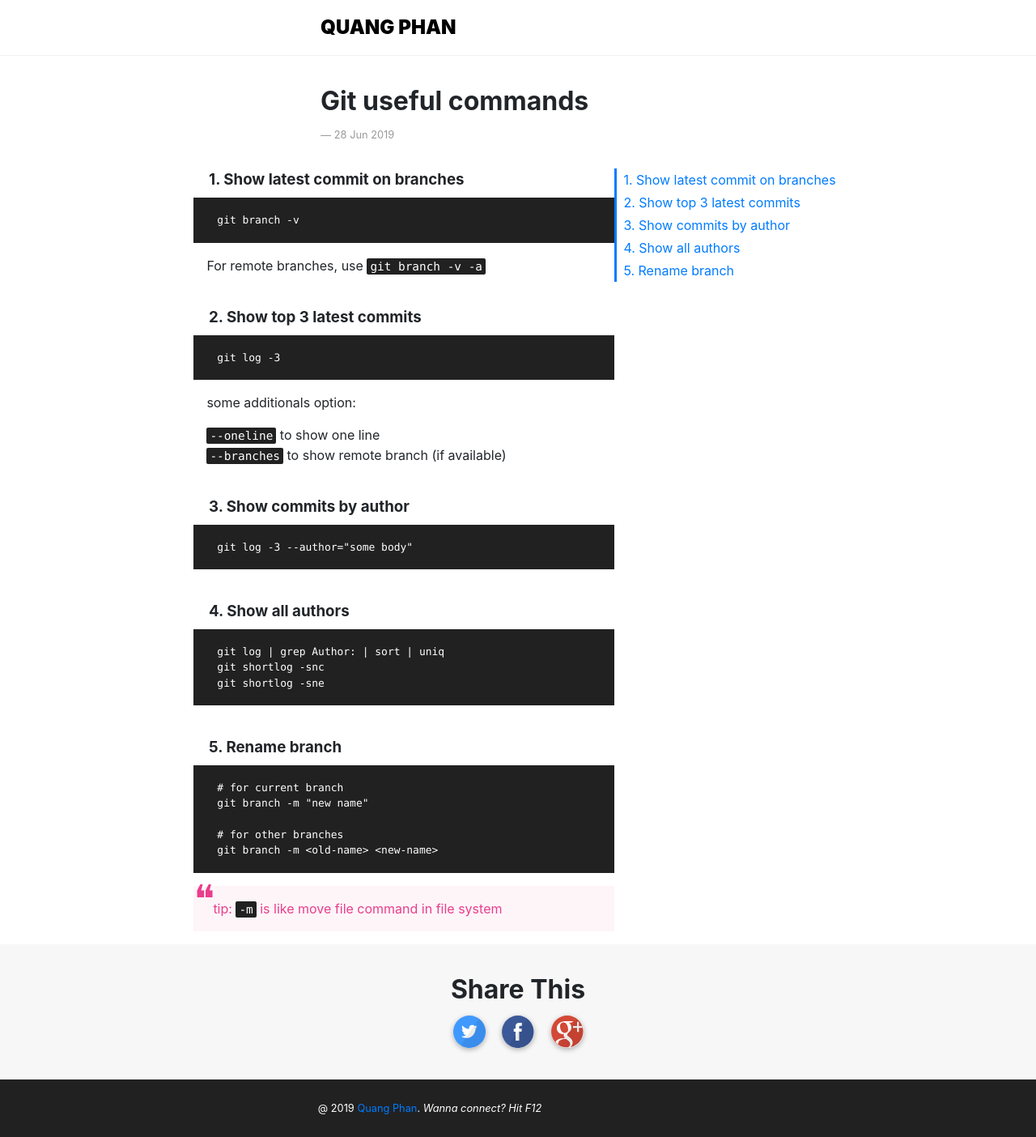
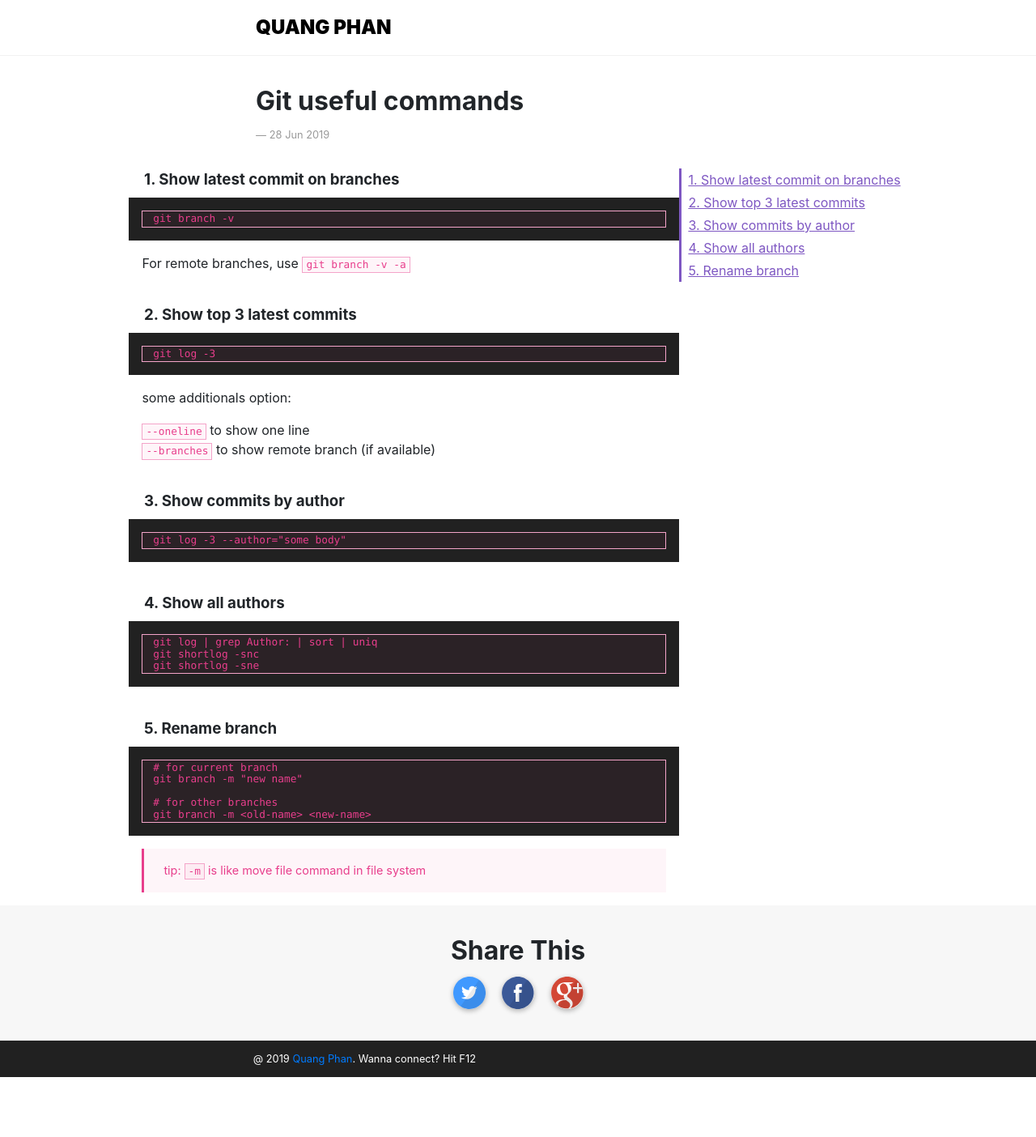
Before and after one commit to oclockvn/oclockvn.github.io, a Jekyll site: the page built from _posts/2019-06-28-git-useful-commands.md, in a window 1280 px wide. Shown: the whole page at 81% size. Built offline with Jekyll 4.4.1, drawn with Linux system fonts in a browser that asks for light colours; comment, search, counter and statistics services are not loaded; after the commit the page ends 1330 px from its top, so only the background shows below that.

Commit message:
update styles

```diff
--- a/_layouts/default.html
+++ b/_layouts/default.html
@@ -1,5 +1,6 @@
 <!doctype html>
 <html lang="en">
+
 <head>
   <meta charset="utf-8">
   <meta name="viewport" content="width=device-width, initial-scale=1, shrink-to-fit=no">
@@ -17,6 +18,7 @@
 
   {% seo %}
 </head>
+
 <body data-mode="{{ jekyll.environment }}">
 
   <header class="header">
@@ -32,7 +34,8 @@
   </main>
 
   <footer class="footer">
-      <div class="center">&#64; 2019 <a href="{{ site.url }}">{{ site.title }}</a>. <i class="contact-me">Wanna connect? Hit F12</i></div>
+    <div class="center">&#64; 2019 <a href="{{ site.url }}">{{ site.title }}</a>. <span class="contact-me">Wanna
+        connect? Hit F12</span></div>
   </footer>
 
   {% if jekyll.environment == 'development' %}
@@ -41,4 +44,5 @@
 
   <script src="{{ '/js/app.js' | relative_url }}"></script>
 </body>
+
 </html>
--- a/_sass/_pagination.scss
+++ /dev/null
@@ -1,81 +0,0 @@
-.pagination {
-  background: #212121;
-  display: flex;
-  color: #fff;
-  overflow: hidden;
-
-  .pager {
-    display: block;
-    text-align: center;
-    margin: 0;
-    text-decoration: none;
-    text-transform: uppercase;
-    color: #fff;
-    position: fixed;
-    display: flex;
-    align-items: center;
-    justify-content: center;
-    width: 32px;
-    height: 32px;
-    z-index: 999;
-    border-radius: 50%;
-    box-shadow: 0 3px 6px 0 rgba(0,0,0,.6);
-    background: #000;
-    top: 50%;
-
-    &.number {
-      text-transform: lowercase;
-    }
-
-    &:hover {
-      text-decoration: none;
-      background: #111;
-      color: #fff;
-    }
-
-    &:after {
-      font-size: 3rem;
-      position: absolute;
-      display: block;
-      top: 0;
-      height: 100%;
-      display: flex;
-      align-items: center;
-      transition: .25s ease-in-out;
-      opacity: 0;
-    }
-
-    &.next {
-      right: 8px;
-    }
-
-    &.prev {
-      left: 8px;
-    }
-
-    &:hover {
-      &:after {
-        opacity: 1;
-      }
-
-      &.next {
-        &:after {
-          transform: translateX(0);
-        }
-      }
-      &.prev {
-        &:after {
-          transform: translateX(0);
-        }
-      }
-    }
-  }
-
-  @media screen and (max-width: 640px) {
-    flex-direction: column;
-
-    .pager {
-      padding: 1rem;
-    }
-  }
-}
--- a/assets/css/style.scss
+++ b/assets/css/style.scss
@@ -1,13 +1,20 @@
 ---
 ---
 
-$link-color: #007bff;
+$link-color: #7e57c2;
 $fade-dark: rgba(0, 0, 0, 0.4);
 $dark: #212121;
+$fs_title: 1.25rem;
+$tc_title: #000;
+$tc_code: #e83e8c;
+$bg_code: rgba(232, 62, 140, 0.05);
+$tc_blockquote: #e83e8c;
+$width: 680px;
+$width_meta_date: 100px;
 
 %center {
   display: block;
-  max-width: 520px;
+  max-width: $width;
   margin-left: auto;
   margin-right: auto;
   padding-left: 1em;
@@ -40,23 +47,18 @@ body {
     text-decoration: none;
 
     &:hover {
-      color: #fff;
-      background-color: #000;
+      color: $link-color;
     }
   }
 }
 
 .post-entry {
-  padding: 2em 0;
+  padding: 1em 0;
   display: block;
   text-decoration: none;
 
   &:hover {
     text-decoration: none;
-
-    // .post__link {
-    //     color: $link-color;
-    // }
   }
 
   +.post-entry {
@@ -65,25 +67,26 @@ body {
 
   .post__date {
     font-size: .8em;
-    color: $fade-dark;
   }
 
   .post__link {
     display: inline-block;
-    font-size: 1.5rem;
-    color: #000;
+    font-size: $fs_title;
+    color: $tc_title;
     text-decoration: none;
     word-break: break-all;
     word-break: break-word;
+    transition: color .3s ease-in-out;
 
     &:hover {
-      color: #fff;
-      background: #000;
+      color: $link-color;
     }
   }
 
   .entry-title {
     margin: .25rem 0;
+    font-weight: 500;
+    flex: 1;
   }
 }
 
@@ -106,24 +109,36 @@ body {
 }
 
 .post__content {
-  // margin-left: auto;
-  // margin-right: auto;
-  // padding: 2em 0 0;
   display: flex;
   justify-content: center;
   align-items: flex-start;
 
   .content-inner {
-    max-width: 520px;
-    min-width: 520px;
-    // margin-left: auto;
-    // margin-right: auto;
+    max-width: $width;
+    min-width: $width;
 
     @media screen and (max-width: 768px) {
       min-width: 0;
       max-width: 100%;
       flex: 1;
     }
+  }
+
+  a {
+    color: $link-color;
+    text-decoration: underline;
+  }
+
+  code {
+    display: inline-block;
+    background: #fff;
+    color: $tc_code;
+    background: $bg_code;
+    font-size: 1rem;
+    font-size: .8rem;
+    line-height: 0.9rem;
+    border-radius: 0;
+    border: 1px solid hsl(332, 79%, 80%);
   }
 }
 
@@ -147,14 +162,10 @@ pre {
 code {
   font-family: consolas;
   font-size: .9em;
-  background: #212121;
-  color: #fff;
   padding: 2px 4px;
-  border-radius: 2px;
 
   a {
     color: #fff;
-    // text-decoration: none;
   }
 }
 
@@ -241,24 +252,18 @@ table {
 }
 
 blockquote {
-  color: #e83e8c;
+  color: $tc_blockquote;
   padding: 1rem;
   padding-left: 1.5rem !important;
-  width: 100%;
-  background: rgba(232, 62, 140, 0.05);
+  background: $bg_code;
   position: relative;
+  border-left: 3px solid;
+  font-size: .9rem;
+  margin: 1rem;
+  width: calc(100% - 2rem);
 
   p:last-child {
     margin: 0;
-  }
-
-  &:before {
-    content: '\275D';
-    float: left;
-    font-size: 3em;
-    position: absolute;
-    left: 0;
-    line-height: 0;
   }
 }
 
@@ -268,7 +273,7 @@ blockquote {
 
 .footer {
   background: $dark;
-  padding: 2em 0;
+  padding: 1em 0;
   color: #fff;
   font-size: .8rem;
 }
@@ -281,7 +286,16 @@ blockquote {
   border: none;
 }
 
+.entry-content {
+  display: flex;
+  align-items: start;
+
+  .entry__meta {
+    width: $width_meta_date;
+    margin-top: 7px;
+  }
+}
+
 @import "icon.scss";
 @import "shared.scss";
-@import "pagination.scss";
 @import "post.scss";
```
Also changed, not shown: index.html (+1 -10 lines), _sass/_icon.scss (indentation only), _sass/_post.scss (line endings or trailing spaces), _sass/_shared.scss (indentation only). Lines whose indentation alone changed are shown as unchanged.
